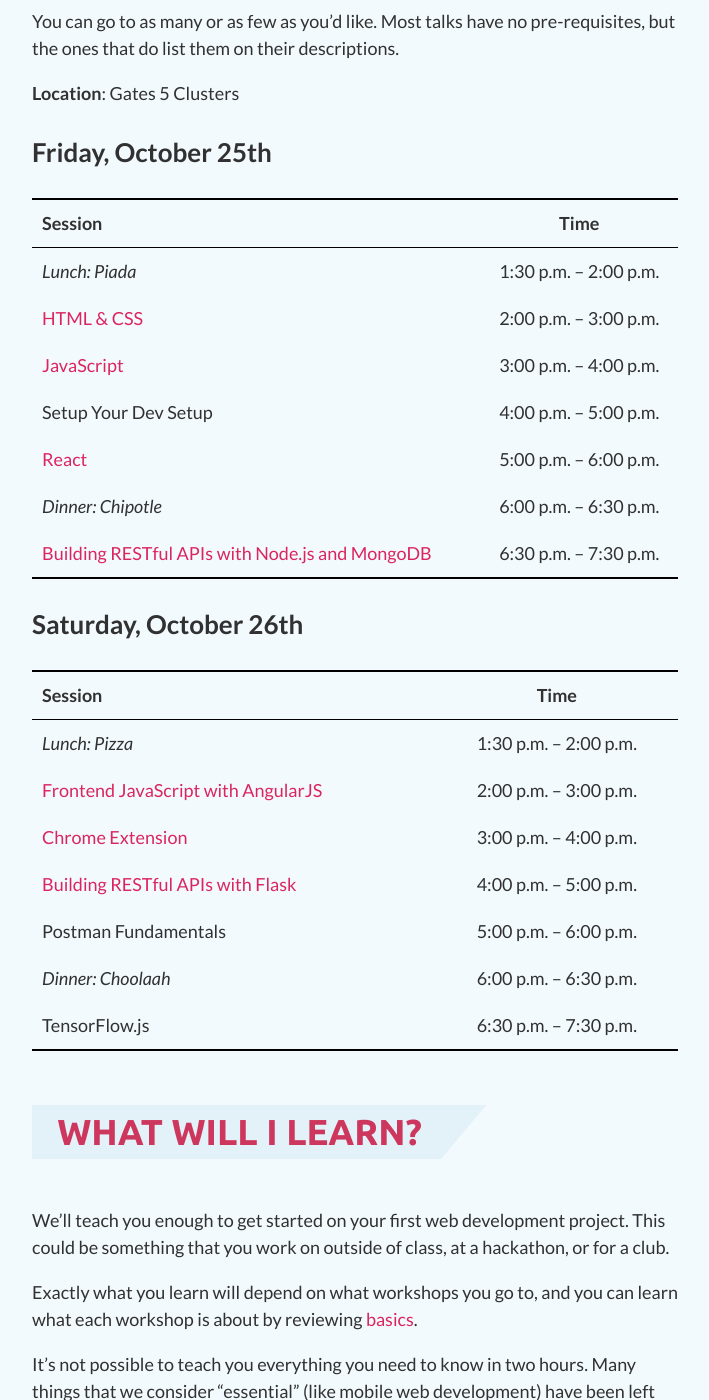
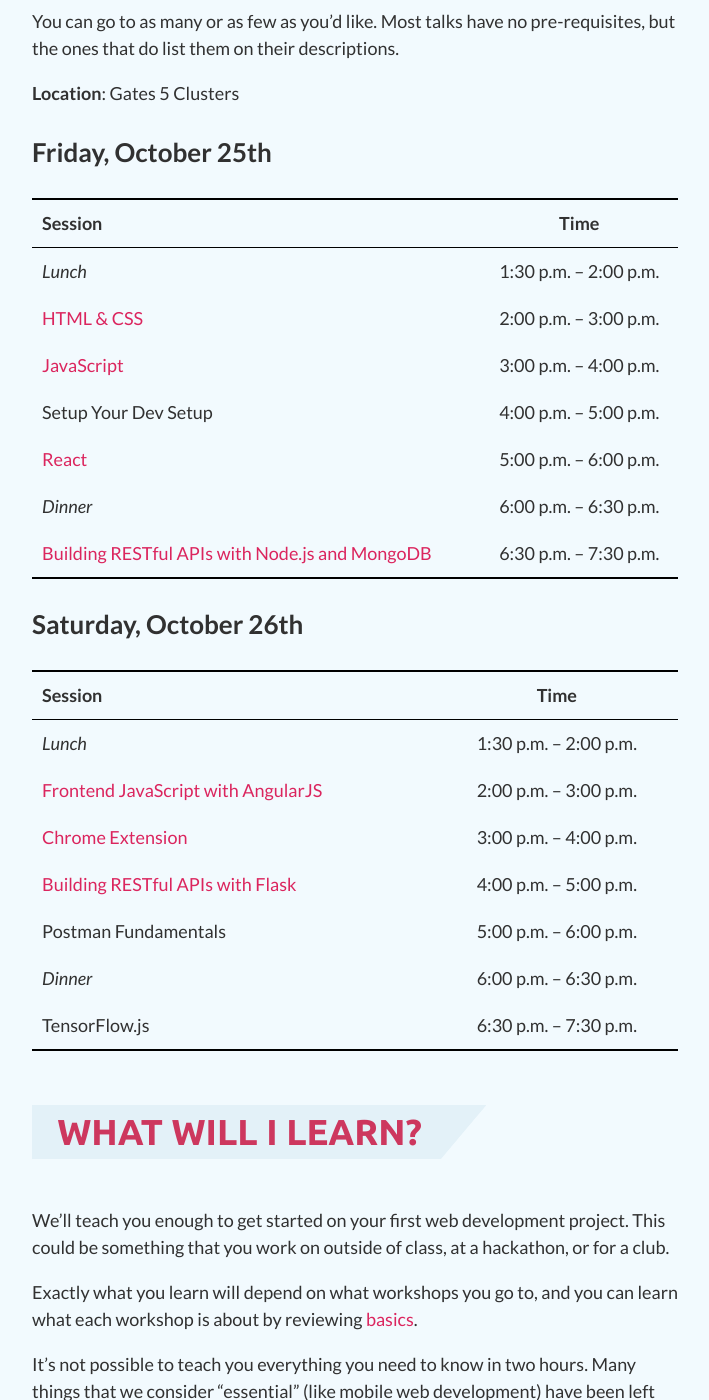
Before and after one commit to ScottyLabs/wdw, a Jekyll site: the page built from index.md, in a window 1280 px wide and 1400 px high, scrolled down 1476 px. Shown: the whole window, without its empty margins (285-994 px from the left). Built offline with Jekyll 4.4.1, drawn with Linux system fonts in a browser that asks for light colours; nearby versions of some CDN libraries.

Commit message:
Update index.md

```diff
--- a/index.md
+++ b/index.md
@@ -49,12 +49,12 @@
 
 | Session                                                      | Time                   |
 |--------------------------------------------------------------|:----------------------:|
-| *Lunch: Piada*                                               | 1:30 p.m. -- 2:00 p.m. |
+| *Lunch*                                                      | 1:30 p.m. -- 2:00 p.m. |
 | [HTML & CSS][html+css]                                       | 2:00 p.m. -- 3:00 p.m. |
 | [JavaScript][javascript]                                     | 3:00 p.m. -- 4:00 p.m. |
 | Setup Your Dev Setup                                         | 4:00 p.m. -- 5:00 p.m. |
 | [React][react]                                               | 5:00 p.m. -- 6:00 p.m. |
-| *Dinner: Chipotle*                                           | 6:00 p.m. -- 6:30 p.m. |
+| *Dinner*                                                     | 6:00 p.m. -- 6:30 p.m. |
 | [Building RESTful APIs with Node.js and MongoDB][rest]       | 6:30 p.m. -- 7:30 p.m. |
 
 
@@ -62,12 +62,12 @@
 
 | Session                                                      | Time                   |
 |--------------------------------------------------------------|:----------------------:|
-| *Lunch: Pizza*                                               | 1:30 p.m. -- 2:00 p.m. |
+| *Lunch*                                                      | 1:30 p.m. -- 2:00 p.m. |
 | [Frontend JavaScript with AngularJS][javascript]             | 2:00 p.m. -- 3:00 p.m. |
 | [Chrome Extension][extensions]                               | 3:00 p.m. -- 4:00 p.m. |
 | [Building RESTful APIs with Flask][rest]                     | 4:00 p.m. -- 5:00 p.m. |
 | Postman Fundamentals                                         | 5:00 p.m. -- 6:00 p.m. |
-| *Dinner: Choolaah*                                           | 6:00 p.m. -- 6:30 p.m. |
+| *Dinner*                                                     | 6:00 p.m. -- 6:30 p.m. |
 | TensorFlow.js                                                | 6:30 p.m. -- 7:30 p.m. |
 
 
```
